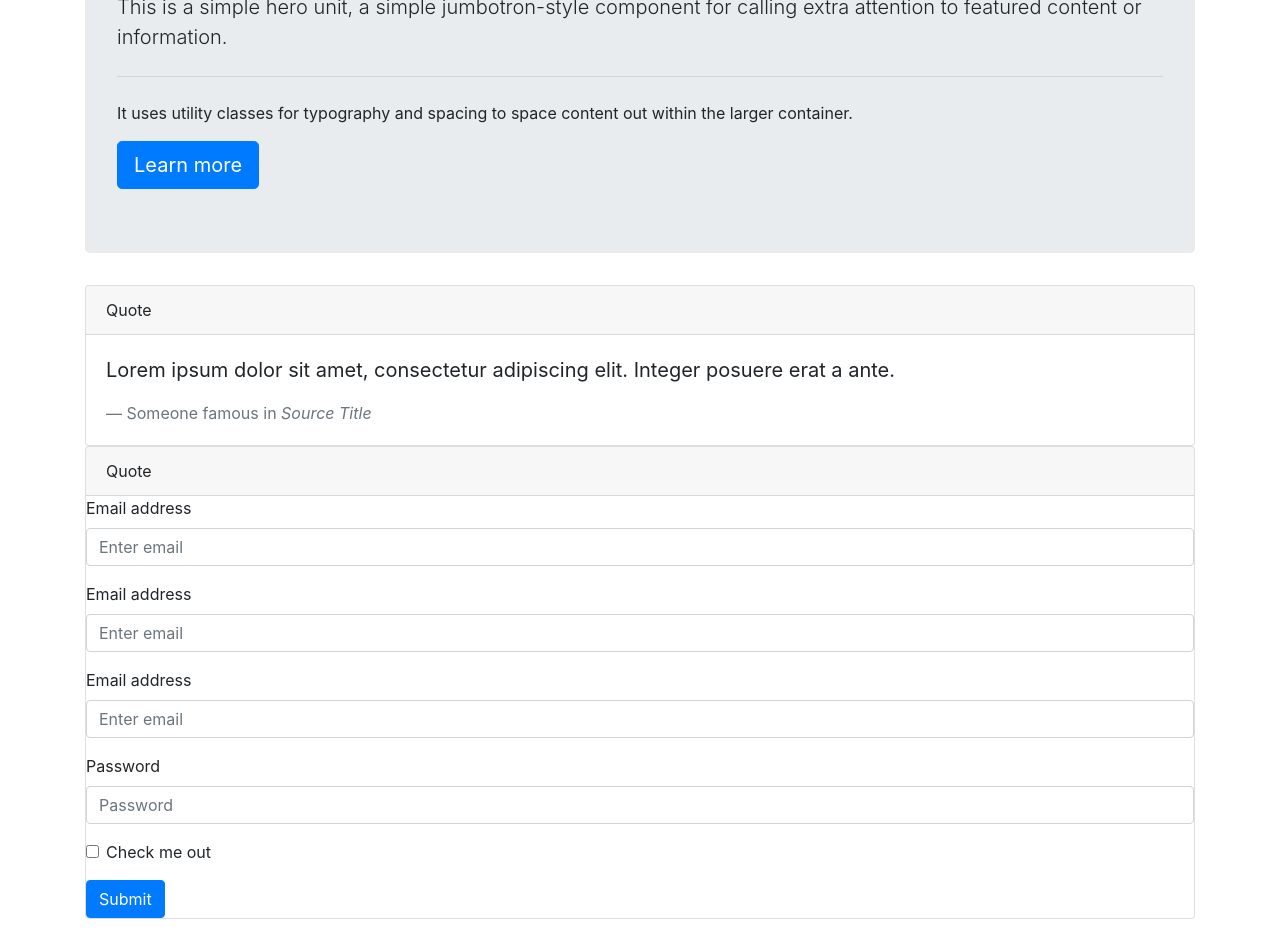
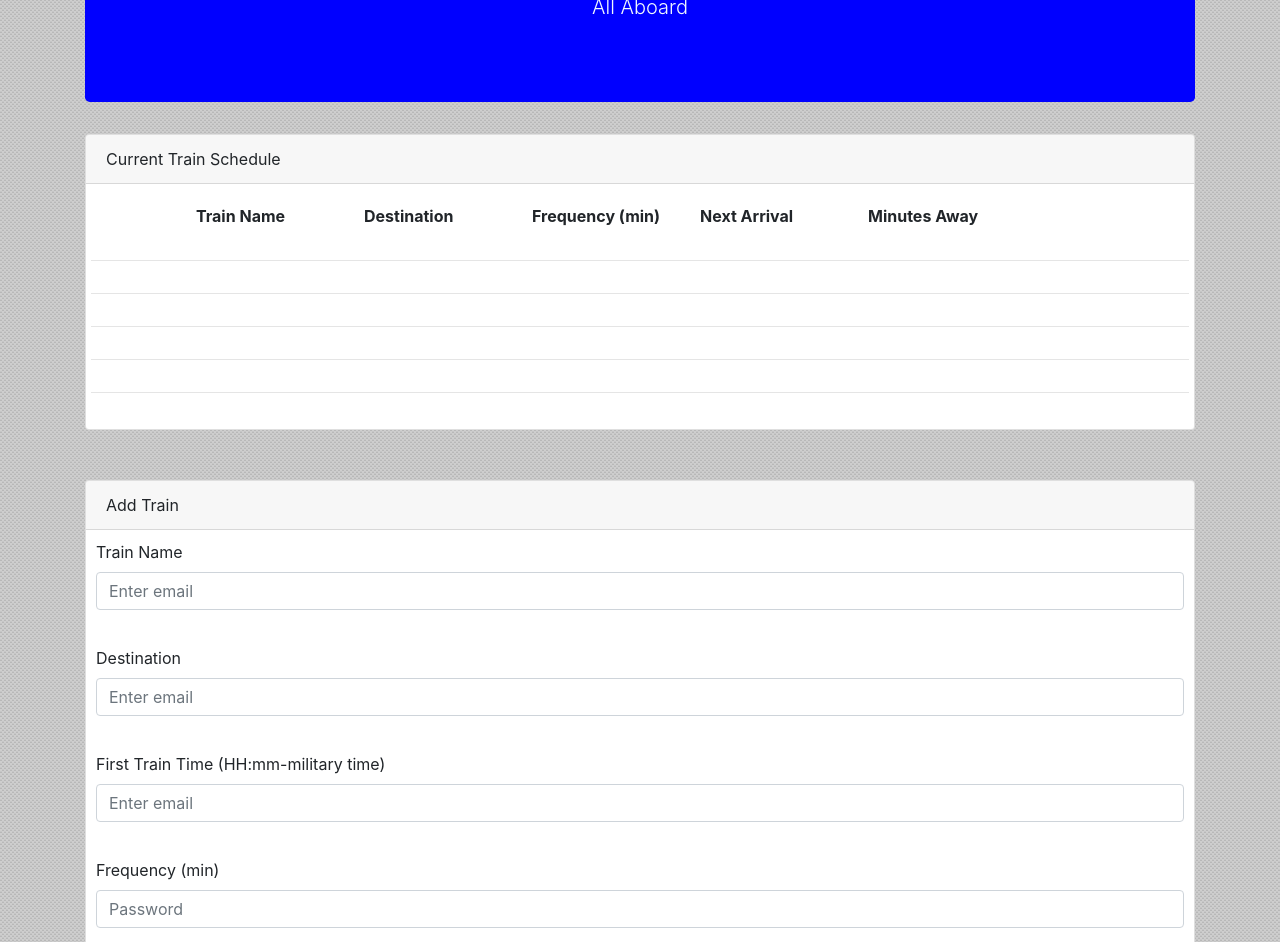
Before and after one commit to CMack704/Train-Time, a plain HTML site: page train.html in a window 1280 px wide. Shown: the part 147-1089 px from the top of the page. Before the commit the page ends 1066 px from the top, so only its background shows below. Drawn offline with nearby package versions, Linux system fonts and the light colour scheme.

Commit message:
edited html and started on css

```diff
--- a/style.css
+++ b/style.css
@@ -0,0 +1,22 @@
+body {
+    background-image: url("./images/white_carbonfiber/white_carbonfiber.png");
+}
+.jumbotron {
+    text-align: center;
+    background-color: blue;
+    color: aliceblue;
+}
+.card {
+    margin-bottom: 50px;
+}
+.form-group {
+    padding: 10px;
+}
+button {
+    margin-bottom: 10px;
+    margin-left: 10px;
+}
+.train {
+
+    margin-left: 75px;
+}
--- a/train.html
+++ b/train.html
@@ -13,52 +13,61 @@
 
 <body class="container">
     <div class="jumbotron">
-        <h1 class="display-4">Hello, world!</h1>
-        <p class="lead">This is a simple hero unit, a simple jumbotron-style component for calling extra attention to
-            featured content or information.</p>
-        <hr class="my-4">
-        <p>It uses utility classes for typography and spacing to space content out within the larger container.</p>
-        <a class="btn btn-primary btn-lg" href="#" role="button">Learn more</a>
+        <h1 class="display-4">Come and ride the Train!</h1>
+        <p class="lead">All Aboard</p>
     </div>
-    <div class="card">
+    <div class="card" id="schedule">
         <div class="card-header">
-            Quote
+            Current Train Schedule
         </div>
-        <div class="card-body">
-            <blockquote class="blockquote mb-0">
-                <p>Lorem ipsum dolor sit amet, consectetur adipiscing elit. Integer posuere erat a ante.</p>
-                <footer class="blockquote-footer">Someone famous in <cite title="Source Title">Source Title</cite>
-                </footer>
-            </blockquote>
+        <div class="card-body container">
+            <div class="row train">
+                <p class="col-2"><strong>Train Name</strong></p>
+                <p class="col-2"><strong>Destination</strong></p>
+                <p class="col-2"><strong>Frequency (min)</strong></p>
+                <p class="col-2"><strong>Next Arrival</strong></p>
+                <p class="col-2"><strong>Minutes Away</strong></p>
+            </div>
+            <hr class="row">
+            <div class="row train">
+            </div>
+            <hr class="row">
+            <div class="row train">
+            </div>
+            <hr class="row">
+            <div class="row train">
+            </div>
+            <hr class="row">
+            <div class="row train">
+            </div>
+            <hr class="row">
+            <div class="row train">
+            </div>
         </div>
     </div>
     <div class="card">
         <div class="card-header">
-            Quote
+            Add Train
         </div>
         <form>
             <div class="form-group">
-                <label for="exampleInputEmail1">Email address</label>
+                <label for="exampleInputEmail1">Train Name</label>
                 <input type="email" class="form-control" id="exampleInputEmail1" aria-describedby="emailHelp"
                     placeholder="Enter email">
             </div>
             <div class="form-group">
-                <label for="exampleInputEmail1">Email address</label>
+                <label for="exampleInputEmail1">Destination</label>
                 <input type="email" class="form-control" id="exampleInputEmail1" aria-describedby="emailHelp"
                     placeholder="Enter email">
             </div>
             <div class="form-group">
-                <label for="exampleInputEmail1">Email address</label>
+                <label for="exampleInputEmail1">First Train Time (HH:mm-military time)</label>
                 <input type="email" class="form-control" id="exampleInputEmail1" aria-describedby="emailHelp"
                     placeholder="Enter email">
             </div>
             <div class="form-group">
-                <label for="exampleInputPassword1">Password</label>
+                <label for="exampleInputPassword1">Frequency (min)</label>
                 <input type="password" class="form-control" id="exampleInputPassword1" placeholder="Password">
-            </div>
-            <div class="form-group form-check">
-                <input type="checkbox" class="form-check-input" id="exampleCheck1">
-                <label class="form-check-label" for="exampleCheck1">Check me out</label>
             </div>
             <button type="submit" class="btn btn-primary">Submit</button>
         </form>
```
Also changed, not shown: images/real_cf/readme.txt (added), images/real_cf/real_cf.png (added), images/real_cf/real_cf_@2X.png (added), images/white_carbonfiber/readme.txt (added), images/white_carbonfiber/white_carbonfiber.png (added), images/white_carbonfiber/white_carbonfiber_@2X.png (added), 2 other files.
